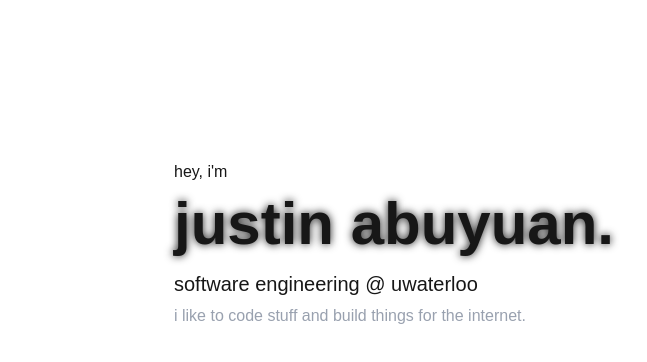
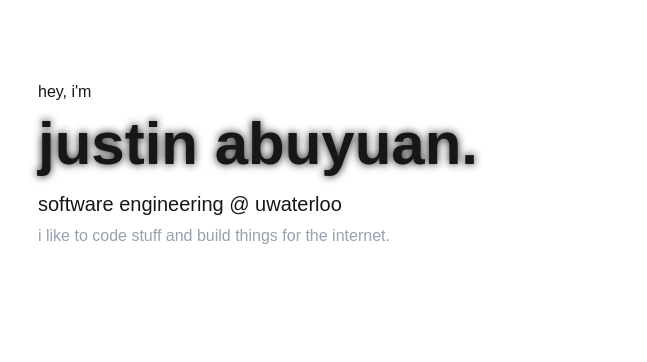
Before and after one commit to jasooh/portfolio-v.3, a Next.js app: page / in a window 1280 px wide. Shown: the top 362 px of the page, without its empty margins (82-729 px from the left). Built offline with nearby package versions, Linux system fonts and the light colour scheme.

Commit message:
position

```diff
--- a/src/app/page.tsx
+++ b/src/app/page.tsx
@@ -2,7 +2,7 @@
 
 export default function Home() {
     return (
-        <div className="flex items-center justify-center h-screen px-64 py-40">
+        <div className="flex items-center justify-center h-screen px-30 py-20">
             <main className="h-full w-full">
                 <header>
                     <div>
```
